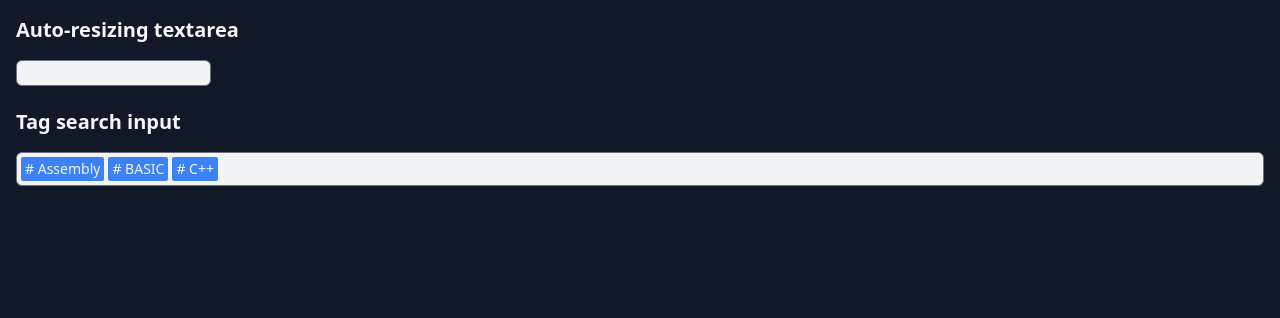
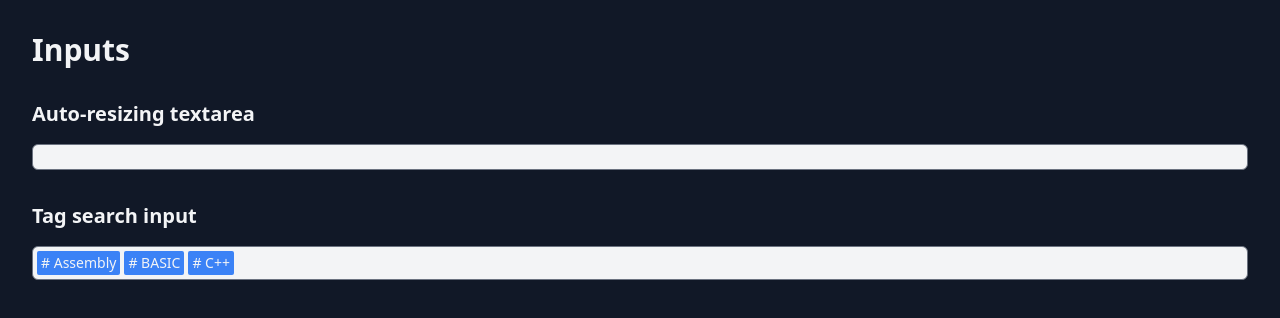
Before and after one commit to ahuglajbclajep/toy-components, a React (Vite) app: page / in a window 1280 px wide. Shown: the top 318 px of the page. Built offline with nearby package versions, Linux system fonts and the light colour scheme.

Commit message:
[stories] 余白を大きく取るデザインに

```diff
--- a/src/main.tsx
+++ b/src/main.tsx
@@ -1,21 +1,24 @@
 import { createRoot } from "react-dom/client";
 import "./index.css";
-import { h1Style } from "./styles";
 
 import { AutoResizingTextarea } from "./auto-resizing-textarea/AutoResizingTextarea";
 import { TagSearchInput } from "./tag-search-input";
+import { h1Style, h2Style, sectionStyle } from "./styles";
 
 const App = () => {
   return (
-    <div className="flex h-full min-h-screen flex-col gap-4 bg-gray-900 p-4">
-      <section>
-        <h1 className={h1Style}>Auto-resizing textarea</h1>
-        <AutoResizingTextarea />
-      </section>
-      <section>
-        <h1 className={h1Style}>Tag search input</h1>
-        <TagSearchInput />
-      </section>
+    <div className="h-full min-h-screen bg-gray-900 p-8">
+      <div className="flex flex-col gap-8">
+        <h1 className={h1Style}>Inputs</h1>
+        <section className={sectionStyle}>
+          <h2 className={h2Style}>Auto-resizing textarea</h2>
+          <AutoResizingTextarea />
+        </section>
+        <section className={sectionStyle}>
+          <h2 className={h2Style}>Tag search input</h2>
+          <TagSearchInput />
+        </section>
+      </div>
     </div>
   );
 };
--- a/src/styles.ts
+++ b/src/styles.ts
@@ -1,6 +1,10 @@
 import clsx from "clsx/lite";
 
-export const h1Style = clsx("mb-4 text-xl font-bold text-gray-100");
+export const h1Style = clsx("text-3xl font-bold text-gray-100");
+
+export const h2Style = clsx("text-xl font-bold text-gray-100");
+
+export const sectionStyle = clsx("flex flex-col gap-4");
 
 export const inputStyle = clsx(
   "rounded-md border border-gray-500 bg-gray-100 px-1 outline-none focus-within:outline-blue-500",
```
